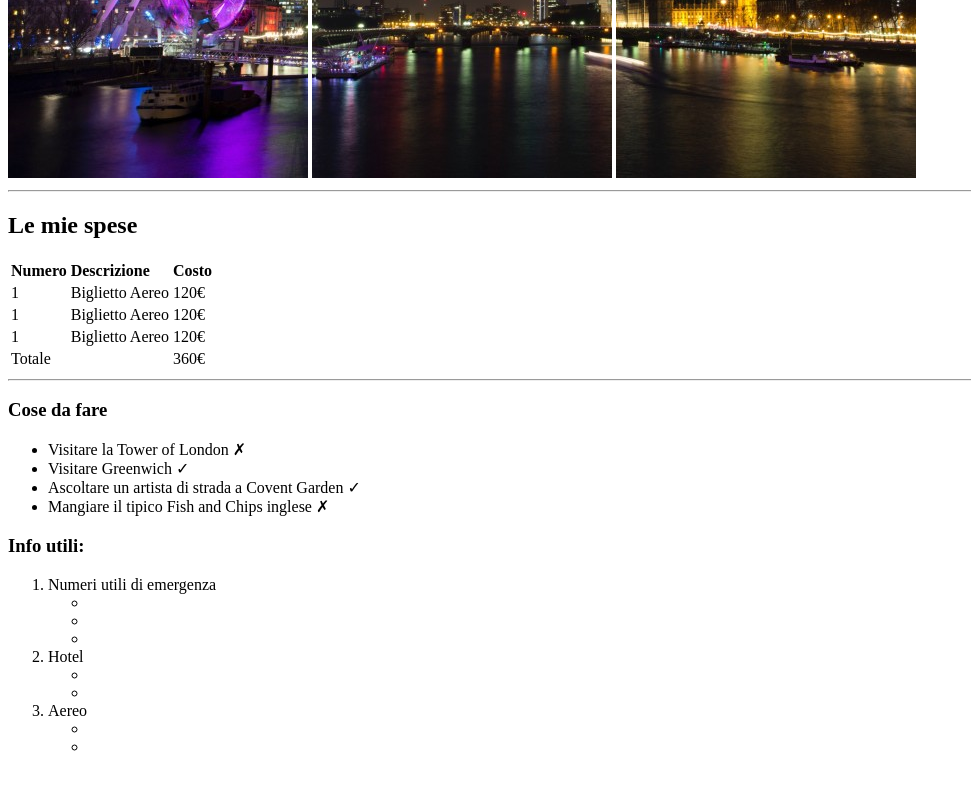
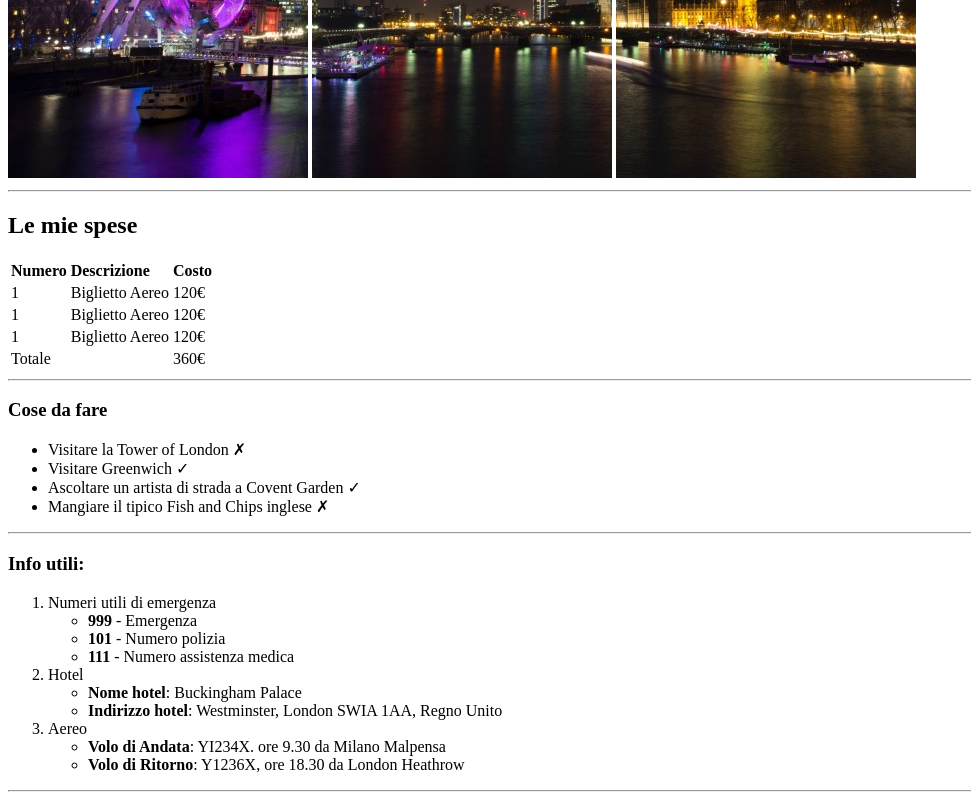
Before and after one commit to MattiaPiazzolla/html-london-trip, a plain HTML site: page index.html in a window 1280 px wide. Shown: the part 502-1302 px from the top of the page, without its empty margins (0-971 px from the left). Before the commit the page ends 1274 px from the top, so only its background shows below. Drawn offline with Linux system fonts and the light colour scheme.

Commit message:
[UPD/FIX] completion of the "info section" and structure fix in the code in index.html

```diff
--- a/index.html
+++ b/index.html
@@ -53,7 +53,6 @@
             </table>
         </div>
         <hr>
-    </main>
 
         <!--SEZIONE COSE DA FARE-->
         <div class="to-do-section">
@@ -65,7 +64,7 @@
                 <li>Mangiare il tipico Fish and Chips inglese &#x2717;</li>
             </ul>
         </div>
-
+        <hr>
         <!--SEZIONE COSE DA FARE-->
         <div class="tips-section">
             <h3>Info utili:</h3>
@@ -73,27 +72,28 @@
                 <li>
                     Numeri utili di emergenza
                     <ul>
-                        <li></li>
-                        <li></li>
-                        <li></li>
+                        <li><strong>999</strong> - Emergenza</li>
+                        <li><strong>101</strong> - Numero polizia</li>
+                        <li><strong>111</strong> - Numero assistenza medica</li>
                     </ul>
                 </li>
                 <li>
                     Hotel
                     <ul>
-                        <li></li>
-                        <li></li>
+                        <li><strong>Nome hotel</strong>: Buckingham Palace</li>
+                        <li><strong>Indirizzo hotel</strong>: Westminster, London SWIA 1AA, Regno Unito</li>
                     </ul>
                 </li>
                 <li>
                     Aereo
                     <ul>
-                        <li></li>
-                        <li></li>
+                        <li><strong>Volo di Andata</strong>: YI234X. ore 9.30 da Milano Malpensa</li>
+                        <li><strong>Volo di Ritorno</strong>: Y1236X, ore 18.30 da London Heathrow</li>
                     </ul>
                 </li>
             </ol>
         </div>
-
+        <hr>
+    </main>
 </body>
 </html>
```
